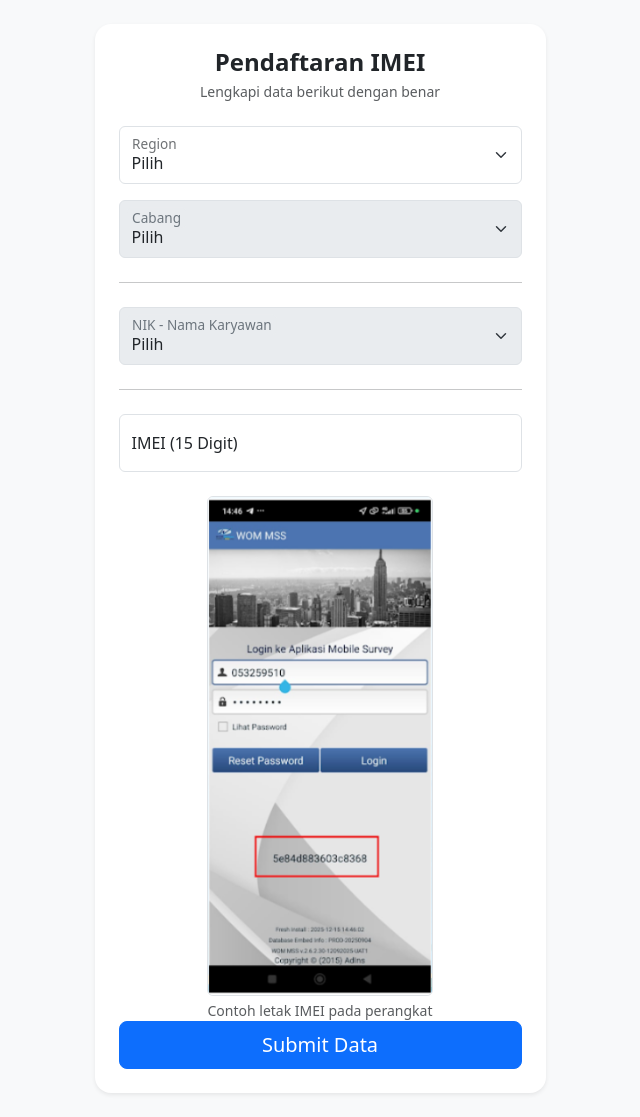
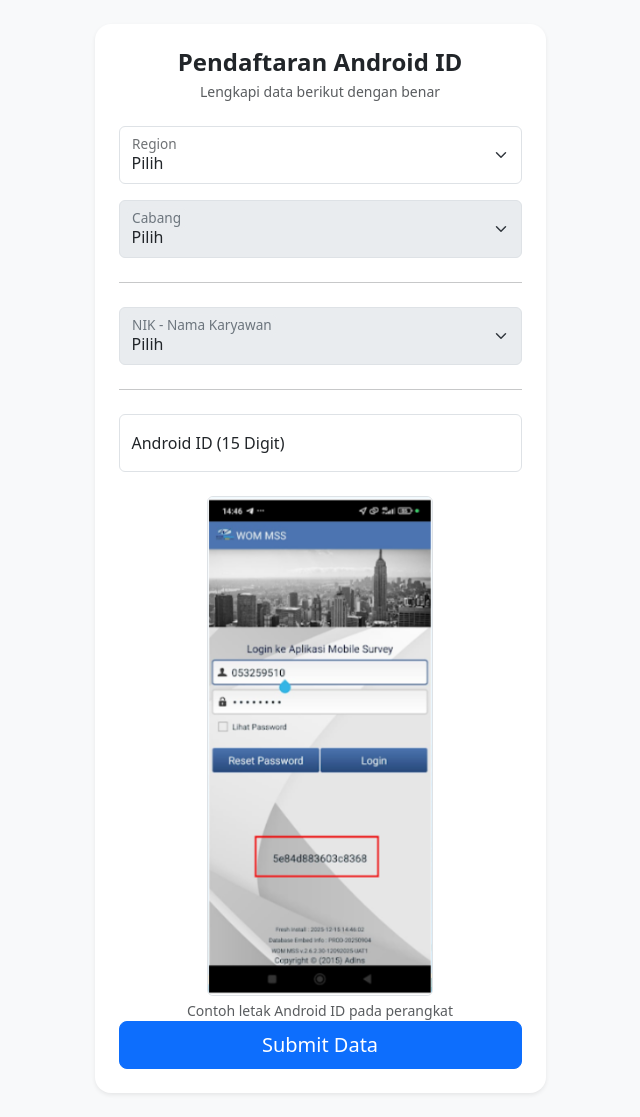
Before and after one commit to saepudinasep/pendataran-imei, a React (Vite) app: page / in a window 1280 px wide. Shown: the whole page, without its empty margins (320-960 px from the left). Built offline with nearby package versions, Linux system fonts and the light colour scheme.

Commit message:
[UPDATE] Merubah naming IMEI jadi android id

```diff
--- a/index.html
+++ b/index.html
@@ -11,7 +11,7 @@
       rel="stylesheet"
     />
 
-    <title>Form Pendaftaran Device ID</title>
+    <title>Form Pendaftaran Android ID</title>
   </head>
   <body class="bg-light">
     <div id="root"></div>
--- a/src/App.jsx
+++ b/src/App.jsx
@@ -90,7 +90,7 @@ export default function App() {
             <div className="card-body p-4">
 
               <h4 className="text-center fw-semibold mb-1">
-                Pendaftaran IMEI
+                Pendaftaran Android ID
               </h4>
               <p className="text-center text-muted small mb-4">
                 Lengkapi data berikut dengan benar
@@ -204,7 +204,7 @@ export default function App() {
                   <input
                     type="text"
                     className="form-control"
-                    placeholder="IMEI"
+                    placeholder="Android ID"
                     value={imei}
                     maxLength={15}
                     onChange={(e) => {
@@ -213,18 +213,18 @@ export default function App() {
                       setImei(val);
                     }}
                   />
-                  <label>IMEI (15 Digit)</label>
+                  <label>Android ID (15 Digit)</label>
                 </div>
 
                 <div className="text-center mt-2">
                   <img
                     src="/imei-example.png"
-                    alt="Contoh Letak IMEI"
+                    alt="Contoh Letak Android ID"
                     className="img-fluid rounded border"
                     style={{ maxHeight: "500px" }}
                   />
                   <small className="text-muted d-block mt-1">
-                    Contoh letak IMEI pada perangkat
+                    Contoh letak Android ID pada perangkat
                   </small>
                 </div>
 
```
